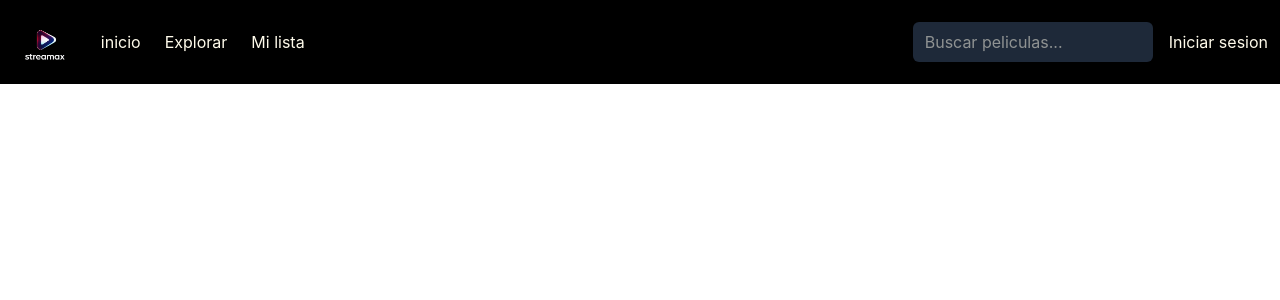
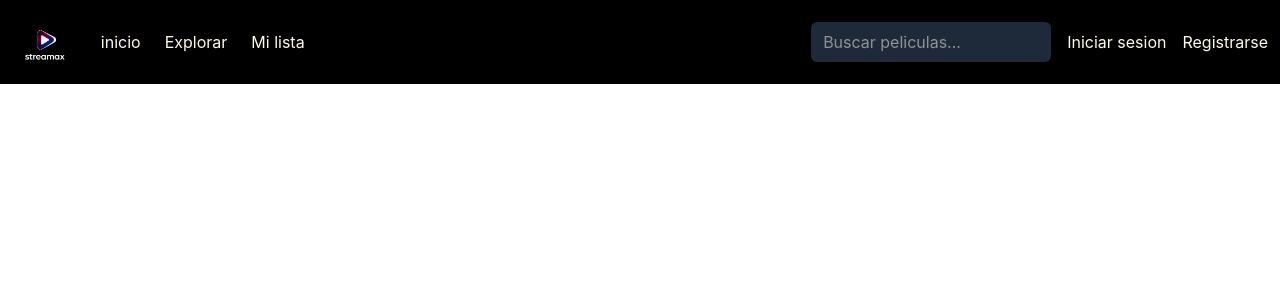
Before and after one commit to luciollanos1234-eng/Streamax, a React (Vite) app: page /Register in a window 1280 px wide. Shown: the top 300 px of the page. Built offline with nearby package versions, Linux system fonts and the light colour scheme.

Commit message:
feat: agregar NavLink de registro en Navbar

```diff
--- a/src/App.tsx
+++ b/src/App.tsx
@@ -2,6 +2,8 @@ import { BrowserRouter, Route, Routes } from "react-router";
 import Navbar from "./components/common/Navbar";
 import Home from "./pages/Home";
 import Login from "./pages/Login";
+import Register from "./pages/Register";
+
 
 function App() {
   return (
@@ -11,7 +13,7 @@ function App() {
         <Routes>
           <Route path="/" element={<Home />} />
           <Route path="/Login" element={<Login/>} />
-          <Route />
+          <Route path="/Register" element={<Register/>}/>
         </Routes>
       </div>
     </BrowserRouter>
--- a/src/components/common/Navbar.tsx
+++ b/src/components/common/Navbar.tsx
@@ -1,4 +1,4 @@
-import { NavLink } from "react-router";
+ import { NavLink } from "react-router";
 import Logo from "../../assets/Logo_para_Streamax.png";
 
 const Navbar = () => {
@@ -30,6 +30,10 @@ const Navbar = () => {
             <NavLink to={"/Login"} className="text-amber-50">
               Iniciar sesion
             </NavLink>
+            <NavLink to={"/Register"} className="text-amber-50">
+              Registrarse
+
+            </NavLink>
           </div>
         </div>
       </nav>
--- /dev/null
+++ b/src/pages/Register.tsx
@@ -0,0 +1,11 @@
+
+
+const Register = () => {
+  return (
+    <div>
+
+    </div>
+  )
+}
+
+export default Register
```
